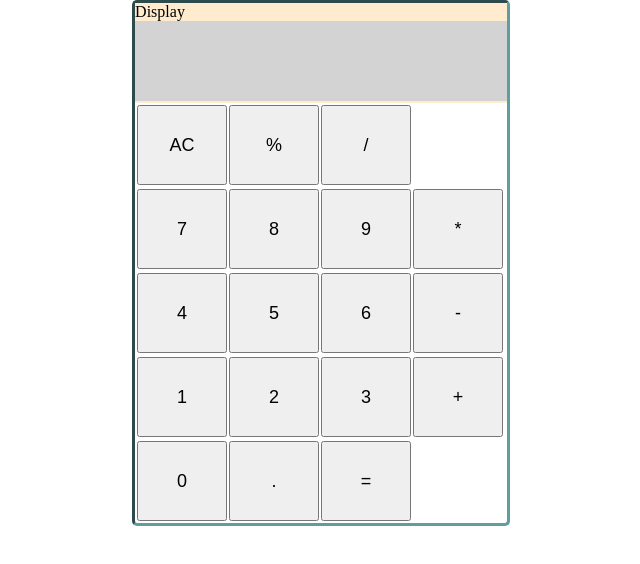
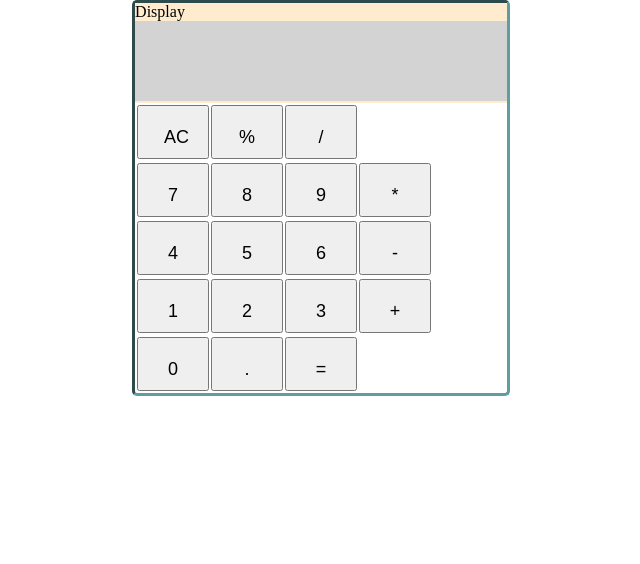
Before and after one commit to SarunSeepomkun/Calculator, a React (Create React App) app: page / in a window 1280 px wide. Shown: the top 564 px of the page, without its empty margins (319-959 px from the left). Built offline with nearby package versions, Linux system fonts and the light colour scheme.

Commit message:
Update Calculator.css

```diff
--- a/src/components/Calculator.css
+++ b/src/components/Calculator.css
@@ -43,8 +43,8 @@
 
 .grid-container button {
   padding: 20px 25px;
-  width: 90px;
-  height: 80px;
+  width: 4em;
+  height: 3em;
   font-size: 18px;
 }
 
```
